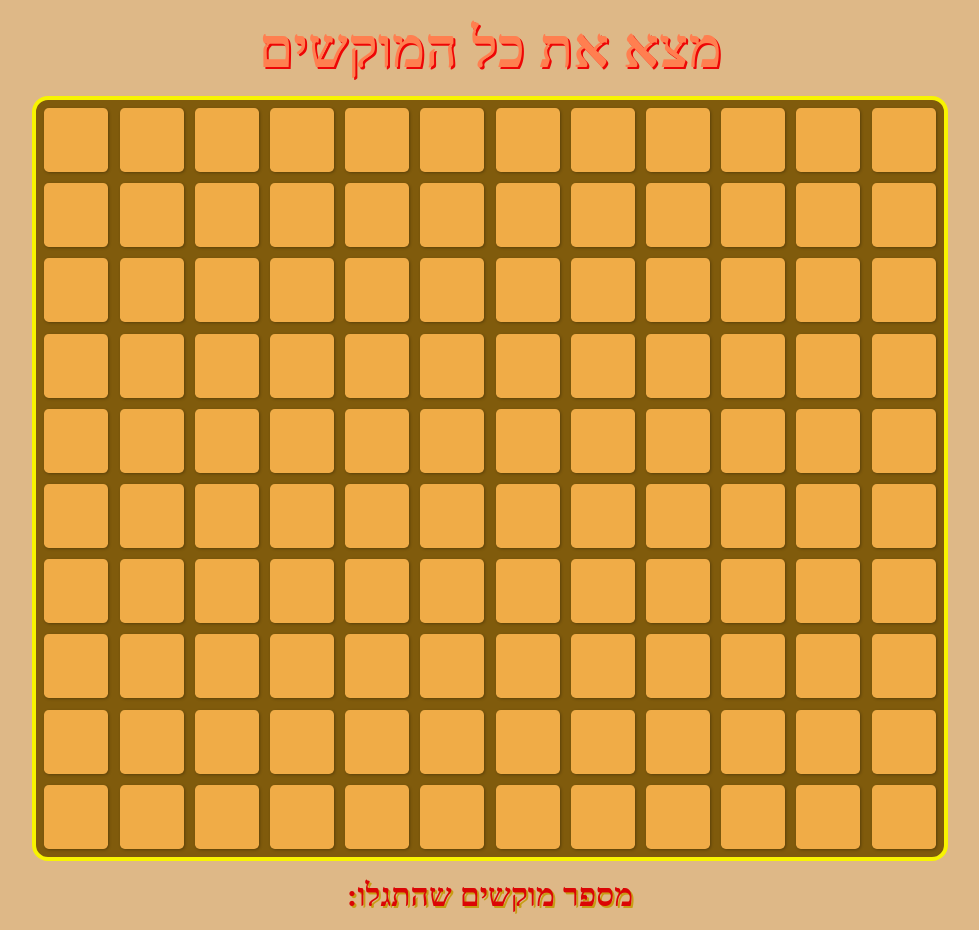
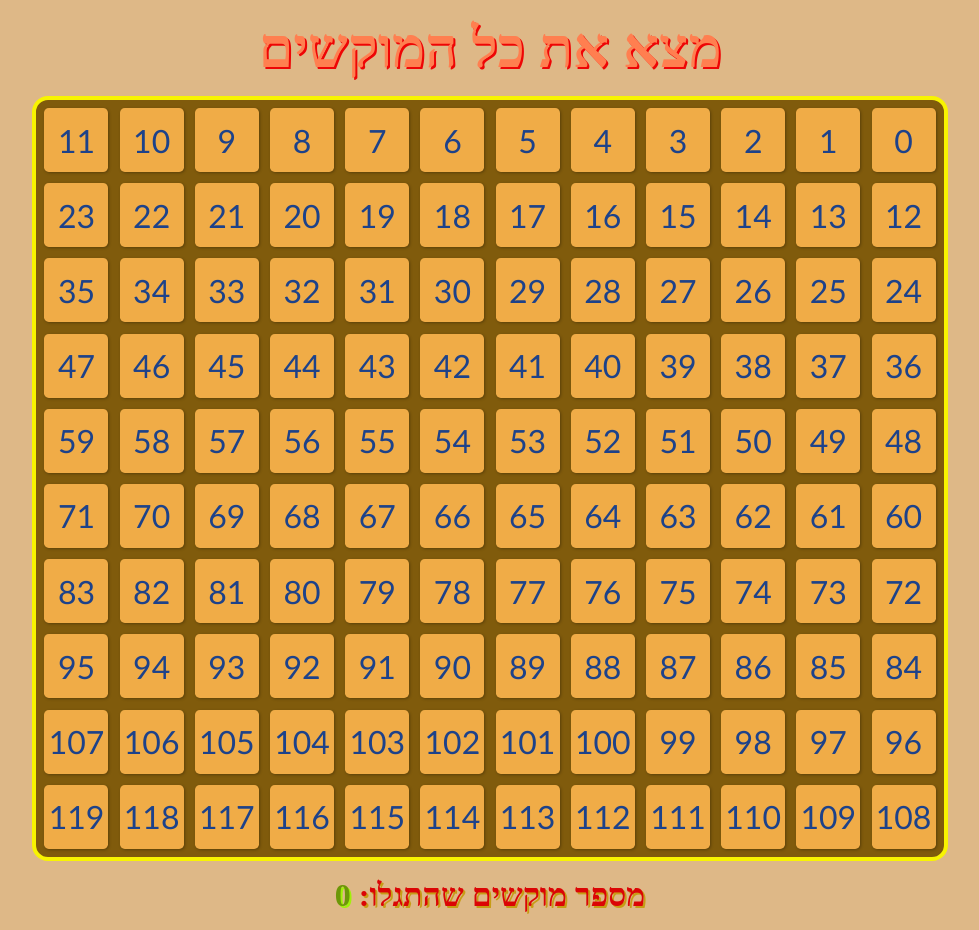
Before and after one commit to yyo6420/minesweeper, a React (Vite) app: page / in a window 1280 px wide. Shown: the whole page, without its empty margins (150-1129 px from the left). Built offline with nearby package versions, Linux system fonts and the light colour scheme.

Commit message:
createBombs

```diff
--- a/src/App.jsx
+++ b/src/App.jsx
@@ -3,14 +3,15 @@ import "./styles/App.css";
 import { useState } from "react";
 
 function App() {
+  const [counter, setCounter] = useState(0);
   return (
     <div className="page">
       <h1 className="pageTitle">מצא את כל המוקשים</h1>
       <div>
-        <Board />
+        <Board setCounter={setCounter} />
       </div>
       <h2 className="counterText">
-        מספר מוקשים שהתגלו:
+        מספר מוקשים שהתגלו: <span className="counter">{counter}</span>
       </h2>
     </div>
   );
--- a/src/components/Block.jsx
+++ b/src/components/Block.jsx
@@ -1,6 +1,29 @@
+import { useEffect, useState } from "react";
+import NotBomb from "./NotBomb";
 import Bomb from "./Bomb";
-function Block() {
-  return <div className="block default"></div>;
+function Block({ index, setCounter, bombList }) {
+  const [pressed, setPressed] = useState(false);
+
+  useEffect(() => {
+    if (pressed && bombList.includes(index)) {
+      setCounter((prev) => prev + 1);
+    }
+  }, [pressed]);
+
+  const handleClick = () => {
+    setPressed(true);
+  };
+
+  if (pressed && bombList.includes(index)) {
+    return <Bomb />;
+  }
+
+  return (
+    <div onClick={handleClick} className="block default">
+      {!pressed && index}
+      {pressed && <NotBomb />}
+    </div>
+  );
 }
 
 export default Block;
--- a/src/components/Board.jsx
+++ b/src/components/Board.jsx
@@ -1,12 +1,20 @@
 import { useState } from "react";
 import Block from "./Block";
+import { creatBombs } from "../utils/createBomb";
 
-function Board() {
+function Board({ setCounter }) {
+  const bombs = creatBombs();
   const [blocks, setBlocks] = useState(new Array(120).fill(""));
+  const [bombList, setBombList] = useState([...bombs]);
   return (
     <div className="gameBoard">
       {blocks.map((_, index) => (
-        <Block />
+        <Block
+          bombList={bombList}
+          key={index}
+          index={index}
+          setCounter={setCounter}
+        />
       ))}
     </div>
   );
--- /dev/null
+++ b/src/components/NotBomb.jsx
@@ -0,0 +1,5 @@
+function NotBomb() {
+  return <div className="block notBomb"></div>;
+}
+
+export default NotBomb;
--- a/src/styles/App.css
+++ b/src/styles/App.css
@@ -21,6 +21,11 @@
   font-size: 2rem;
   color: #db0505;
   text-shadow: 2px 2px #c79d15;
+}
+
+.counter {
+  color: #6c9707;
+  text-shadow: 2px 2px #a0f109;
 }
 
 .gameBoard {
@@ -60,3 +65,8 @@
   background: url("../../public/bomb.jpg");
   background-size: contain;
 }
+
+.notBomb {
+  background: url("../../public/notBomb.png");
+  background-size: contain;
+}
--- /dev/null
+++ b/src/utils/createBomb.js
@@ -0,0 +1,8 @@
+export const creatBombs = () => {
+  const bombList = new Set();
+
+  while (bombList.size < 10) {
+    bombList.add(Math.floor(Math.random() * 120));
+  }
+  return bombList;
+};
```
Also changed, not shown: src/components/Bomb.jsx (+2 -5 lines), public/notBomb.png (added).
